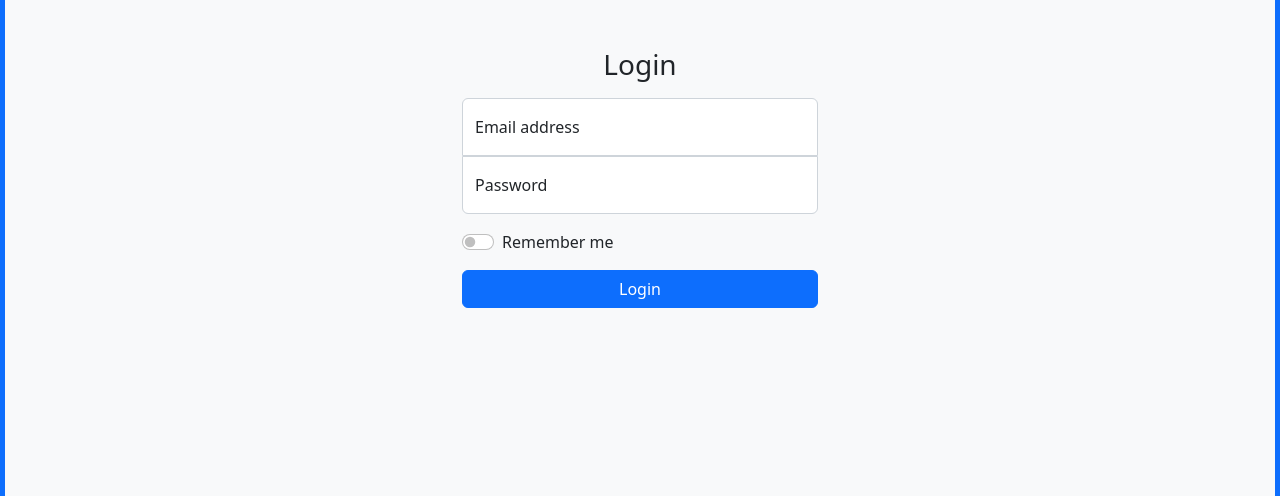
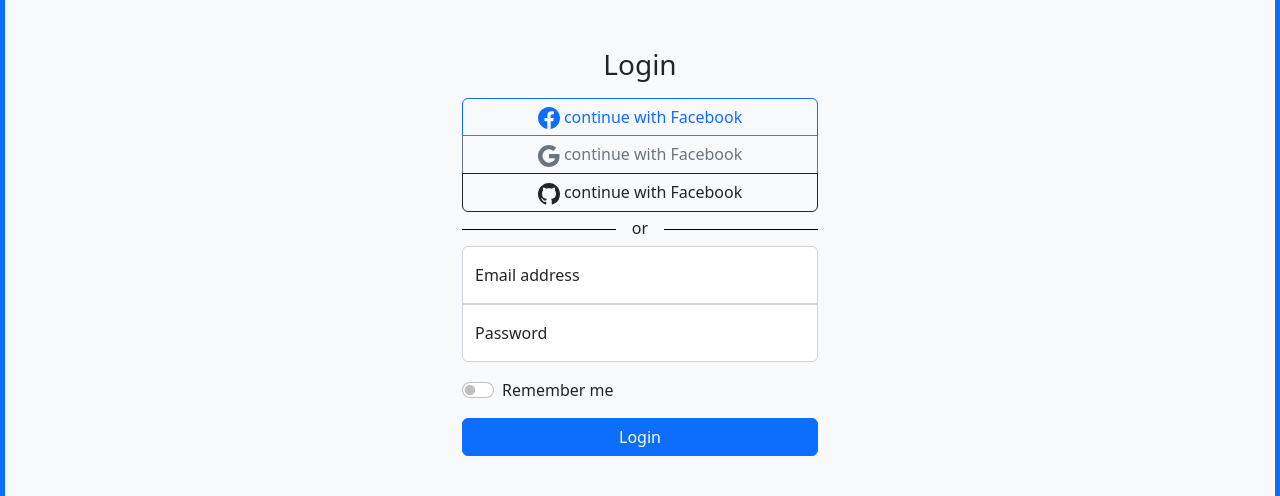
Before and after one commit to shahsawoodshinwari/xyz, a Django app: page /accounts/login/ in a window 1280 px wide. Shown: the part 56-552 px from the top of the page. Run offline with Django 4.2, Linux system fonts and the light colour scheme.

Commit message:
added social application login

```diff
--- a/templates/user/login.html
+++ b/templates/user/login.html
@@ -2,6 +2,9 @@
 {% load static %}
 {% block head %}
 <link rel="stylesheet" href="{% static 'user/css/user.css' %}">
+<style>
+    .target { width:100%; text-align:center; border-bottom: 1px solid #000; line-height:0.1em; margin:10px 0 20px; }
+</style>
 {% endblock %}
 {% block main %}
 <div class="container pt-5">
@@ -18,6 +21,29 @@
             <form class="login" method="post">
                 {% csrf_token %}
                 <h1 class="h3 mb-3 fw-normal text-center">Login</h1>
+                <div class="mb-3 text-center">
+                    <div class="btn-group-vertical w-100">
+                        <a class="btn btn-outline-primary" href="{% url 'social:begin' 'facebook' %}">
+                            <svg xmlns="http://www.w3.org/2000/svg" width="22" height="22" fill="currentColor" class="bi bi-facebook" viewBox="0 0 16 16">
+                                <path d="M16 8.049c0-4.446-3.582-8.05-8-8.05C3.58 0-.002 3.603-.002 8.05c0 4.017 2.926 7.347 6.75 7.951v-5.625h-2.03V8.05H6.75V6.275c0-2.017 1.195-3.131 3.022-3.131.876 0 1.791.157 1.791.157v1.98h-1.009c-.993 0-1.303.621-1.303 1.258v1.51h2.218l-.354 2.326H9.25V16c3.824-.604 6.75-3.934 6.75-7.951z" />
+                            </svg>
+                            continue with Facebook
+                        </a>
+                        <a class="btn btn-outline-secondary" href="#">
+                            <svg xmlns="http://www.w3.org/2000/svg" width="22" height="22" fill="currentColor" class="bi bi-google" viewBox="0 0 16 16">
+                                <path d="M15.545 6.558a9.42 9.42 0 0 1 .139 1.626c0 2.434-.87 4.492-2.384 5.885h.002C11.978 15.292 10.158 16 8 16A8 8 0 1 1 8 0a7.689 7.689 0 0 1 5.352 2.082l-2.284 2.284A4.347 4.347 0 0 0 8 3.166c-2.087 0-3.86 1.408-4.492 3.304a4.792 4.792 0 0 0 0 3.063h.003c.635 1.893 2.405 3.301 4.492 3.301 1.078 0 2.004-.276 2.722-.764h-.003a3.702 3.702 0 0 0 1.599-2.431H8v-3.08h7.545z" />
+                            </svg>
+                            continue with Facebook
+                        </a>
+                        <a class="btn btn-outline-dark" href="#">
+                            <svg xmlns="http://www.w3.org/2000/svg" width="22" height="22" fill="currentColor" class="bi bi-github" viewBox="0 0 16 16">
+  <path d="M8 0C3.58 0 0 3.58 0 8c0 3.54 2.29 6.53 5.47 7.59.4.07.55-.17.55-.38 0-.19-.01-.82-.01-1.49-2.01.37-2.53-.49-2.69-.94-.09-.23-.48-.94-.82-1.13-.28-.15-.68-.52-.01-.53.63-.01 1.08.58 1.23.82.72 1.21 1.87.87 2.33.66.07-.52.28-.87.51-1.07-1.78-.2-3.64-.89-3.64-3.95 0-.87.31-1.59.82-2.15-.08-.2-.36-1.02.08-2.12 0 0 .67-.21 2.2.82.64-.18 1.32-.27 2-.27.68 0 1.36.09 2 .27 1.53-1.04 2.2-.82 2.2-.82.44 1.1.16 1.92.08 2.12.51.56.82 1.27.82 2.15 0 3.07-1.87 3.75-3.65 3.95.29.25.54.73.54 1.48 0 1.07-.01 1.93-.01 2.2 0 .21.15.46.55.38A8.012 8.012 0 0 0 16 8c0-4.42-3.58-8-8-8z"/>
+</svg>
+                            continue with Facebook
+                        </a>
+                    </div>
+                </div>
+                <div class="my-3 text-center target"><span class="px-3 bg-light">or</span></div>
                 <div class="form-floating">
                     <input type="email" class="form-control rounded-bottom-0" data-message="Please enter your email" id="email" placeholder="name@example.com" name="username">
                     <label for="email">Email address</label>
--- a/user/views.py
+++ b/user/views.py
@@ -36,7 +36,7 @@ def login_user(request):
             if user is not None:
                 login(request, user)
                 if not remember_me:
-                    request.session.set_expirey(0)
+                    request.session.set_expiry(0)
                 return HttpResponseRedirect(reverse("base:index"))
             messages.error(request, "Invalid username and/or password.")
     # when method is not post
--- a/xyz/urls.py
+++ b/xyz/urls.py
@@ -20,4 +20,5 @@ urlpatterns = [
     path("admin/", admin.site.urls),
     path("", include("base.urls")),
     path("accounts/", include("user.urls")),
+    path("facebook", include("social_django.urls")),
 ]
```
Also changed, not shown: xyz/settings.py (+9 -0 lines), db.sqlite3. Lines whose indentation alone changed are shown as unchanged.
